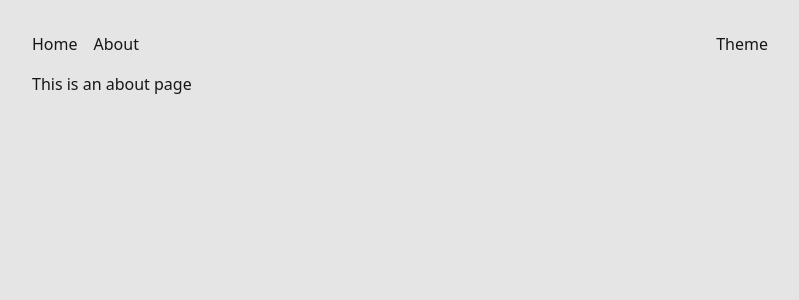
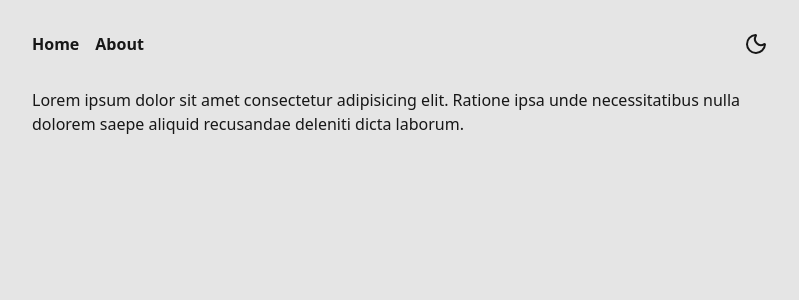
Before and after one commit to igorhideki/video-streaming-app, a Vue app in the folder apps/web/: page /about in a window 1280 px wide. Shown: the top 300 px of the page, without its empty margins (240-1039 px from the left). Built offline with nearby package versions, Linux system fonts and the light colour scheme.

Commit message:
add dark theme

```diff
--- a/apps/web/src/App.vue
+++ b/apps/web/src/App.vue
@@ -1,17 +1,46 @@
 <script setup lang="ts">
+import { onMounted, ref } from 'vue'
 import { RouterLink, RouterView } from 'vue-router'
+import { Sun, Moon } from 'lucide-vue-next'
+
+const isDarkMode = ref(false)
+
+onMounted(() => {
+  isDarkMode.value = localStorage.getItem('theme') === 'dark'
+
+  updateTheme()
+})
+
+function toggleTheme() {
+  isDarkMode.value = !isDarkMode.value
+
+  updateTheme()
+}
+
+function updateTheme() {
+  isDarkMode.value
+    ? document.documentElement.classList.add('dark')
+    : document.documentElement.classList.remove('dark')
+}
 </script>
 
 <template>
-  <div class="h-screen bg-neutral-200 text-neutral-900">
+  <div class="h-screen bg-neutral-200 text-neutral-900 dark:bg-neutral-800 dark:text-neutral-300">
     <div class="mx-auto max-w-3xl p-4">
-      <header>
-        <nav class="flex justify-between py-4">
+      <header class="mb-4">
+        <nav class="flex justify-between py-4 font-bold">
           <div class="flex gap-4">
-            <RouterLink to="/">Home</RouterLink>
-            <RouterLink to="/about">About</RouterLink>
+            <RouterLink to="/" class="hover:text-neutral-700 dark:hover:text-neutral-400"
+              >Home</RouterLink
+            >
+            <RouterLink to="/about" class="hover:text-neutral-700 dark:hover:text-neutral-400"
+              >About</RouterLink
+            >
           </div>
-          <span>Theme</span>
+          <button @click="toggleTheme" class="hover:text-neutral-700 dark:hover:text-neutral-400">
+            <Sun v-if="isDarkMode" />
+            <Moon v-else />
+          </button>
         </nav>
       </header>
 
--- a/apps/web/src/assets/main.css
+++ b/apps/web/src/assets/main.css
@@ -1 +1,3 @@
 @import 'tailwindcss';
+
+@custom-variant dark (&:where(.dark, .dark *));
--- a/apps/web/src/views/AboutView.vue
+++ b/apps/web/src/views/AboutView.vue
@@ -1,5 +1,8 @@
 <template>
   <div>
-    <h1>This is an about page</h1>
+    <p class="text-base">
+      Lorem ipsum dolor sit amet consectetur adipisicing elit. Ratione ipsa unde necessitatibus
+      nulla dolorem saepe aliquid recusandae deleniti dicta laborum.
+    </p>
   </div>
 </template>
```
